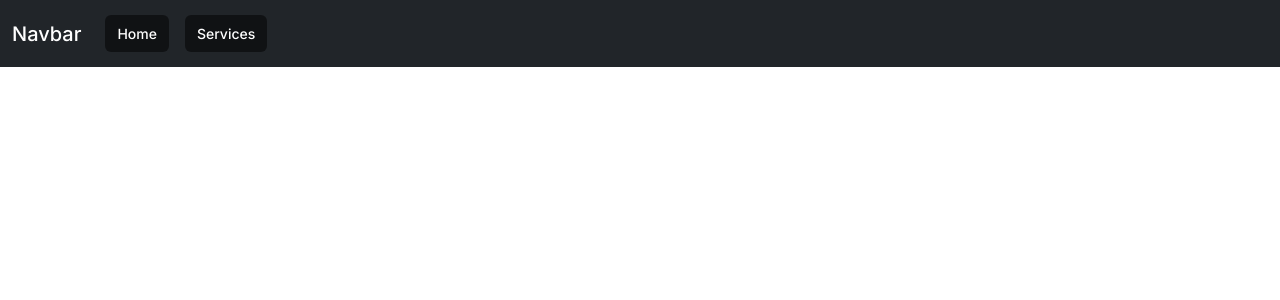
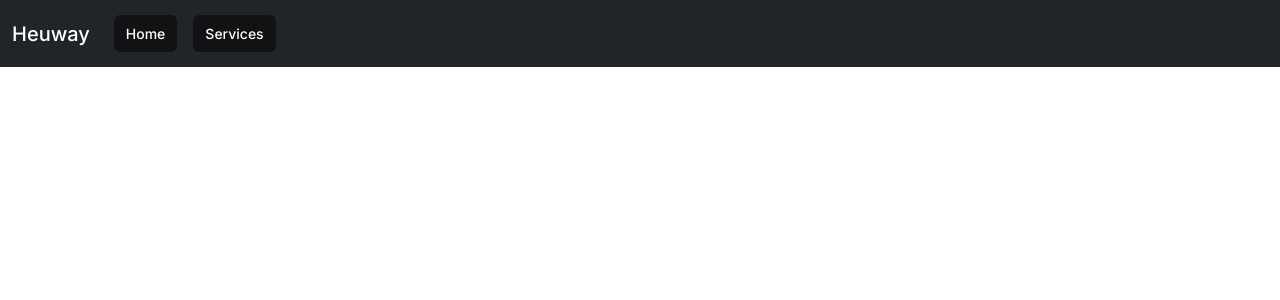
Before and after one commit to ECurvat/Heuway, a Symfony app: template templates/base.html.twig in a window 1280 px wide. Shown: the top 300 px of the page. Run offline with Twig, Linux system fonts and the light colour scheme; the template is opened without the code that fills it, so the values that code supplies are empty; some libraries are stand-ins or nearby versions.

Commit message:
✏️ Typos

```diff
--- a/templates/pages/service/index.html.twig
+++ b/templates/pages/service/index.html.twig
@@ -34,7 +34,7 @@
         </div>
         {{ form_end(form) }}
         <p>{{ services.totalItemCount }} services trouvés</p>
-        <div class="card-columns ">
+        <div class="card-columns">
         {% for service in services %}
             <div class="card bg-secondary mb-3" style="max-width: 20rem;">
                 <div class="card-header">Service n°{{ service.id }}</div>
--- a/templates/partials/_header.html.twig
+++ b/templates/partials/_header.html.twig
@@ -1,13 +1,13 @@
 <nav class="navbar navbar-expand-lg navbar-dark bg-dark">
 	<div class="container-fluid">
-		<a class="navbar-brand" href="#">Navbar</a>
+		<a class="navbar-brand" href="#">Heuway</a>
 		<button class="navbar-toggler" type="button" data-bs-toggle="collapse" data-bs-target="#navbarColor02" aria-controls="navbarColor02" aria-expanded="false" aria-label="Toggle navigation">
 		<span class="navbar-toggler-icon"></span>
 		</button>
 		<div class="collapse navbar-collapse" id="navbarColor02">
 		<ul class="navbar-nav me-auto">
 			<li class="nav-item">
-				<a class="nav-link active" href="#">Home
+				<a class="nav-link active" href="{{ path('home.index') }}">Home
 					<span class="visually-hidden">(current)</span>
 				</a>
 			</li>
```
